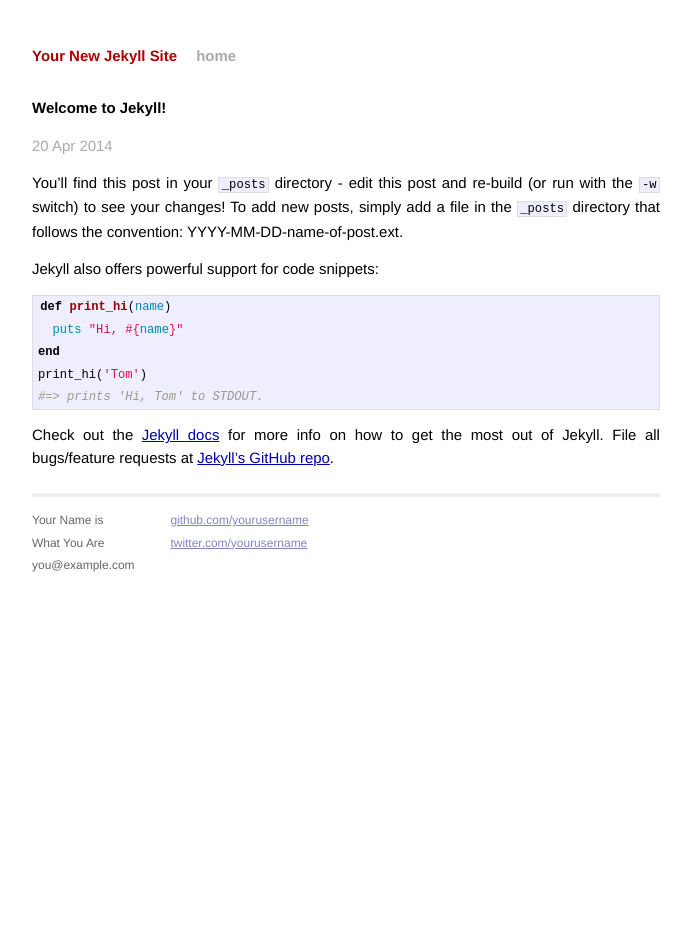
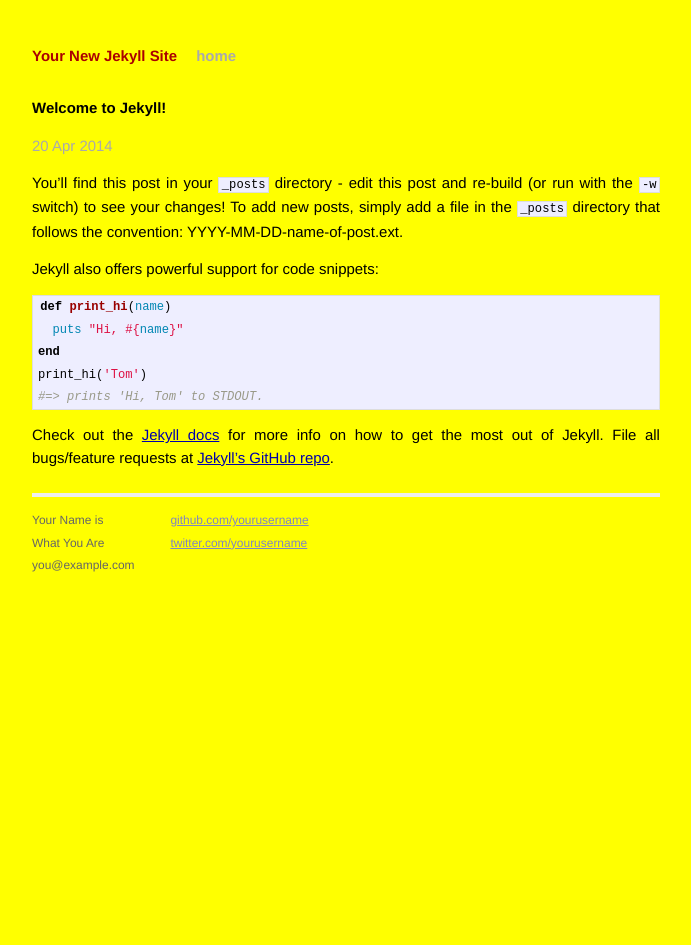
Before and after one commit to AdenSeeleyMoca/adenseeleymoca.github.io, a Jekyll site: the page built from _posts/2014-04-20-welcome-to-jekyll.markdown, in a window 1280 px wide. Shown: the whole page, without its empty margins (294-985 px from the left). Built offline with Jekyll 4.4.1, drawn with Linux system fonts in a browser that asks for light colours; Markdown is read by kramdown in place of the engine named in the settings.

Commit message:
initalizing gulp

```diff
--- /dev/null
+++ b/_includes/about.html
@@ -0,0 +1,4 @@
+<section class="about">
+  <h1>About Me</h1>
+    <img src="http;//fillmurray.com/100/100" alt="">
+</section>
--- a/_scss/main.scss
+++ b/_scss/main.scss
@@ -2,5 +2,5 @@
 @import "syntax";
 
 body {
-    background: white;
+    background: yellow;
 }
--- a/css/main.css
+++ b/css/main.css
@@ -104,7 +104,7 @@ a:visited {
 
 .footer .rss {
   margin-top: 1.1em;
-  margin-right: -0.2em;
+  margin-right: -.2em;
   float: right; }
 
 .footer .rss img {
@@ -119,7 +119,7 @@ a:visited {
 .post pre {
   border: 1px solid #ddd;
   background-color: #eef;
-  padding: 0 0.4em; }
+  padding: 0 .4em; }
 
 .post ul, .post ol {
   margin-left: 1.35em; }
@@ -127,7 +127,7 @@ a:visited {
 .post code {
   border: 1px solid #ddd;
   background-color: #eef;
-  padding: 0 0.2em; }
+  padding: 0 .2em; }
 
 .post pre code {
   border: none; }
@@ -396,4 +396,4 @@ a:visited {
 
 /* Literal.Number.Integer.Long */
 body {
-  background: white; }
+  background: yellow; }
--- a/index.html
+++ b/index.html
@@ -11,3 +11,4 @@ title: Your New Jekyll Site
     {% endfor %}
   </ul>
 </div>
+{% include about.html %}
```
Also changed, not shown: about.md (added, +18 -0 lines).
